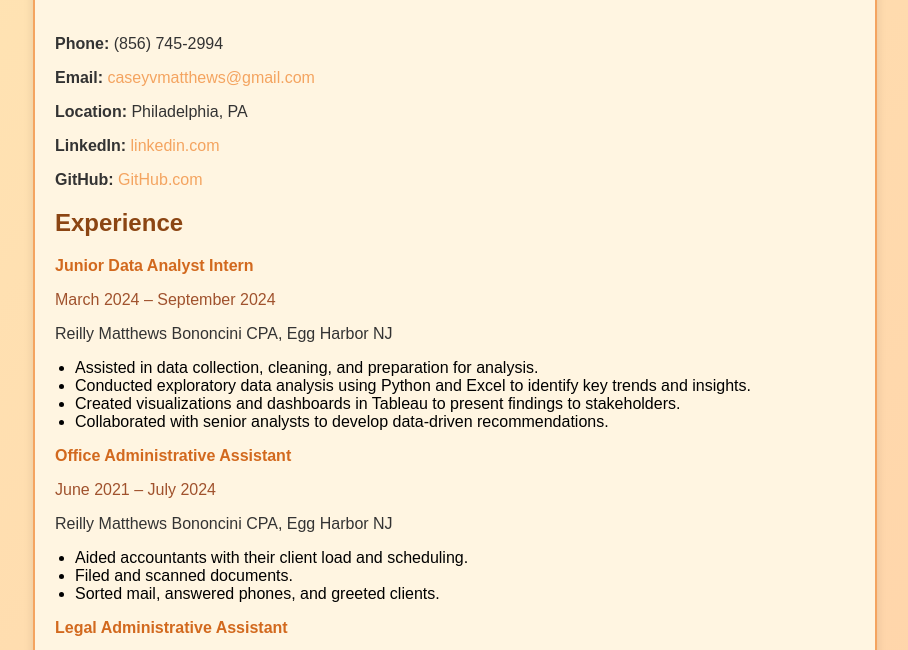
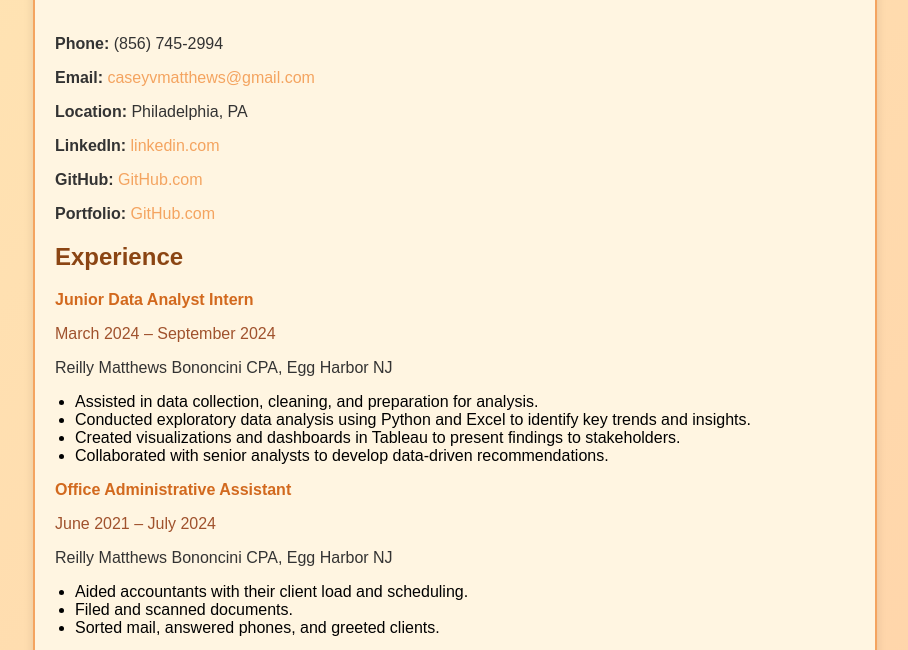
Before and after one commit to mattcat1221/Resume, a plain HTML site: page index.html in a window 1280 px wide. Shown: the part 139-789 px from the top of the page, without its empty margins (185-1093 px from the left). Drawn offline with Linux system fonts and the light colour scheme.

Commit message:
Update index.html

```diff
--- a/index.html
+++ b/index.html
@@ -75,7 +75,7 @@
             <p><strong>Location:</strong> Philadelphia, PA</p>
             <p><strong>LinkedIn:</strong> <a href="https://www.linkedin.com/in/catherine-matthews-110337232/" target="_blank" rel="noopener noreferrer">linkedin.com</a></p>
             <p><strong>GitHub:</strong> <a href="https://github.com/mattcat1221" target="_blank" rel="noopener noreferrer">GitHub.com</a></p>
-
+            <p><strong>Portfolio:</strong> <a href="https://mattcat1221.github.io/Portfolio/">GitHub.com</a></p>
         </div>
 
         <div class="section">
```
